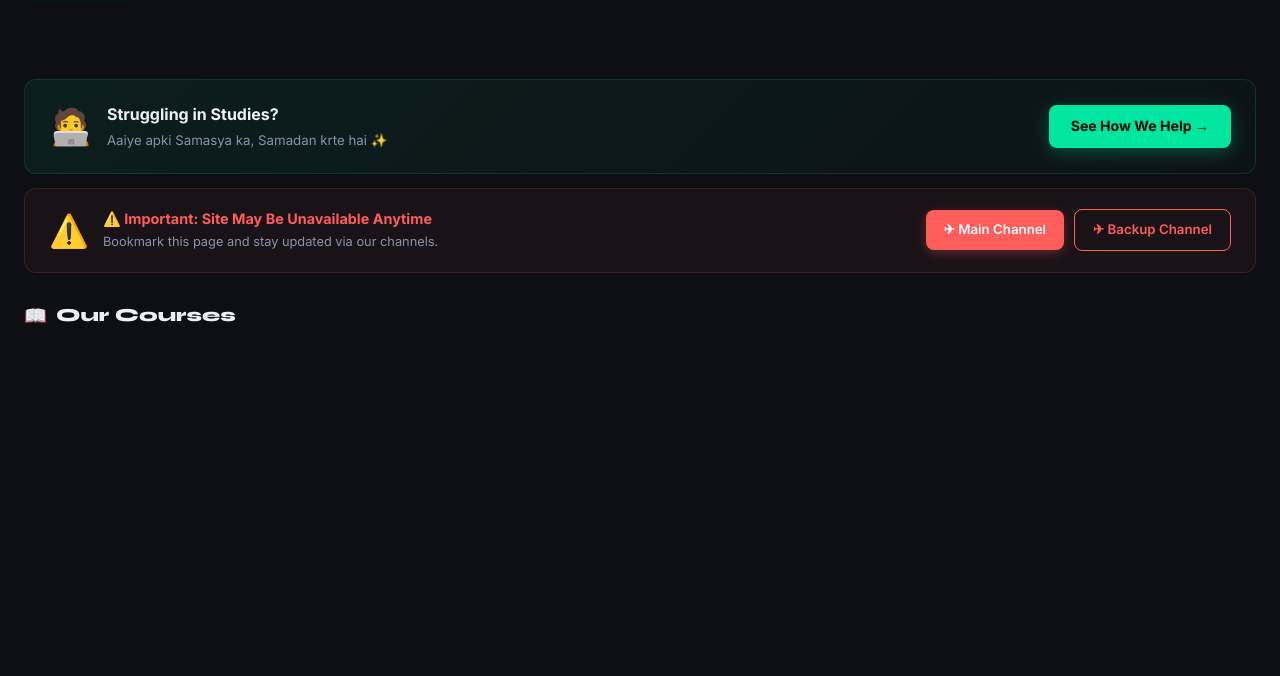
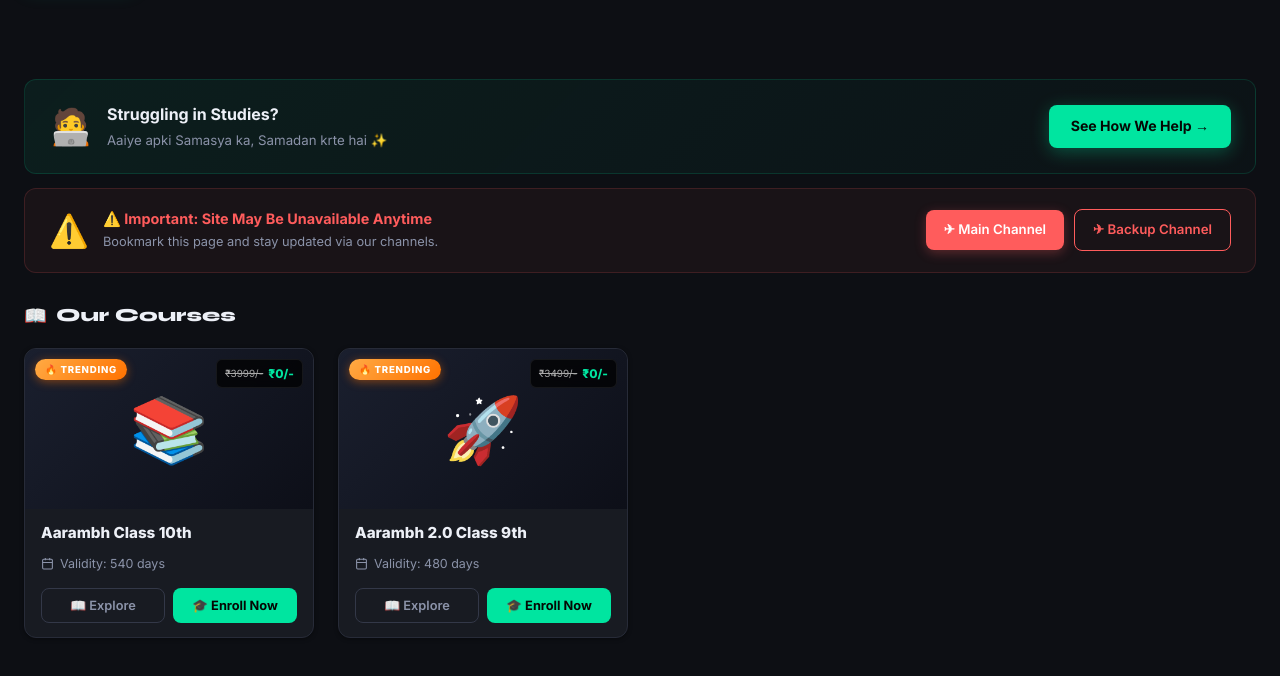
Before and after one commit to Mtaiirus/toppersway, a plain HTML site: page index.html in a window 1280 px wide. Shown: the part 62-738 px from the top of the page. Drawn offline with Linux system fonts and the light colour scheme.

Commit message:
Update index.html

```diff
--- a/index.html
+++ b/index.html
@@ -296,7 +296,7 @@ This is my index.html fil make this file ready to upload and this code will not
       chapters: 18,
       icon: "📚",
       priceOrig: 3999,
-      priceCurr: Free
+      priceCurr: 00
     },
     {
       id: "aarambh2-class9",
@@ -304,7 +304,7 @@ This is my index.html fil make this file ready to upload and this code will not
       chapters: 16,
       icon: "🚀",
       priceOrig: 3499,
-      priceCurr: Free
+      priceCurr: 00
     }
   ];
 
```
